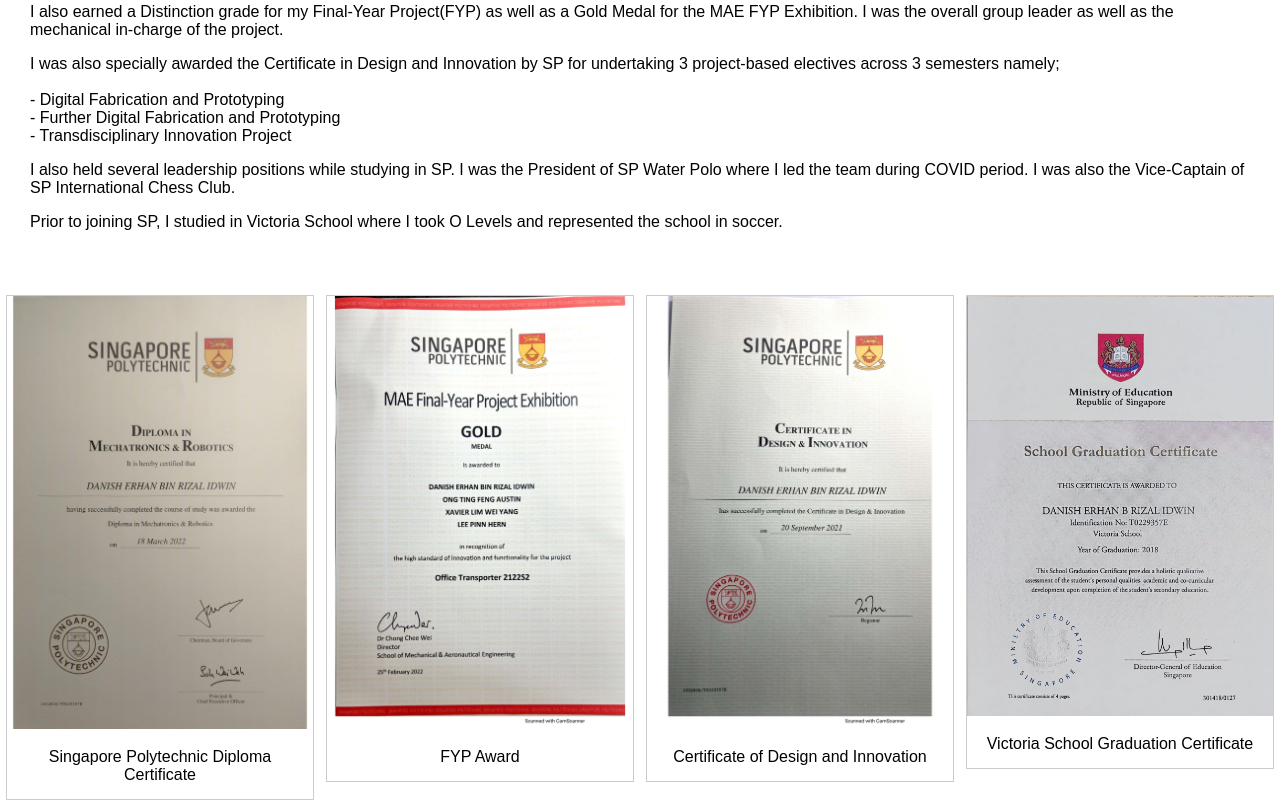
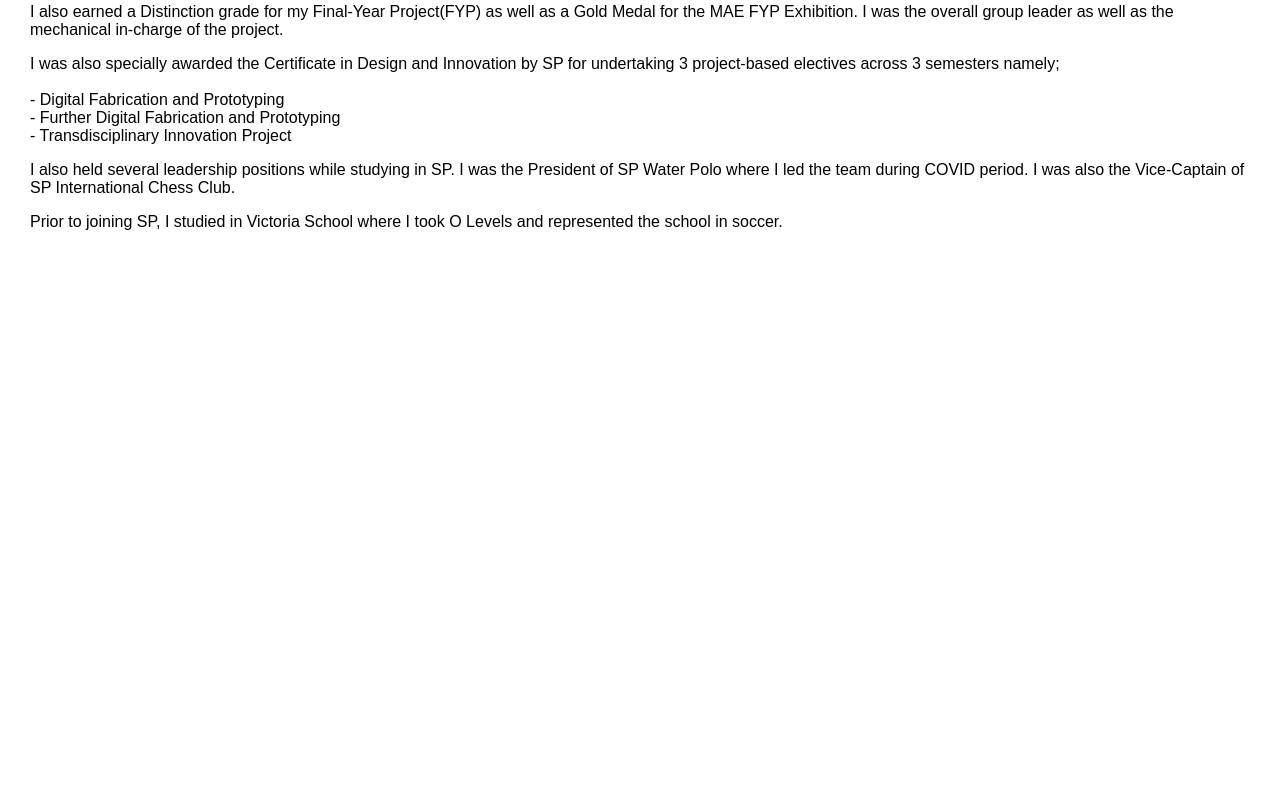
Before and after one commit to Danish-Erhan02/MyPortfolio, a plain HTML site: page education.html in a window 1280 px wide. Shown: the part 598-1398 px from the top of the page. After the commit the page ends 893 px from the top, so only its background shows below. Drawn offline with Linux system fonts and the light colour scheme; files whose address does not match are found by name.

Commit message:
Update education.html

```diff
--- a/education.html
+++ b/education.html
@@ -159,44 +159,7 @@
   </p><br>
 </div>
 
-<div class="responsive">
-  <div class="gallery">
-    <a target="_blank" href="C:\Users\erhan\Documents\MyPortfolio\img\DipCert.jpg">
-      <img src="C:\Users\erhan\Documents\MyPortfolio\img\DipCert.jpg" alt="Cinque Terre" width="600" height="400">
-    </a>
-    <div class="desc">Singapore Polytechnic Diploma Certificate</div>
-  </div>
-</div>
 
-
-<div class="responsive">
-  <div class="gallery">
-    <a target="_blank" href="C:\Users\erhan\Documents\MyPortfolio\img\FYP-Gold.jpg">
-      <img src="C:\Users\erhan\Documents\MyPortfolio\img\FYP-Gold.jpg" alt="Forest" width="600" height="400">
-    </a>
-    <div class="desc">FYP Award</div>
-  </div>
-</div>
-
-<div class="responsive">
-  <div class="gallery">
-    <a target="_blank" href="C:\Users\erhan\Documents\MyPortfolio\img\CDI.jpg">
-      <img src="C:\Users\erhan\Documents\MyPortfolio\img\CDI.jpg" alt="Northern Lights" width="600" height="400">
-    </a>
-    <div class="desc">Certificate of Design and Innovation</div>
-  </div>
-</div>
-
-<div class="responsive">
-  <div class="gallery">
-    <a target="_blank" href="C:\Users\erhan\Documents\MyPortfolio\img\VS-Cert.jpg">
-      <img src="C:\Users\erhan\Documents\MyPortfolio\img\VS-Cert.jpg" alt="Mountains" width="600" height="400">
-    </a>
-    <div class="desc">Victoria School Graduation Certificate</div>
-  </div>
-</div>
-
-<div class="clearfix"></div>
 
 
 </body>
```
